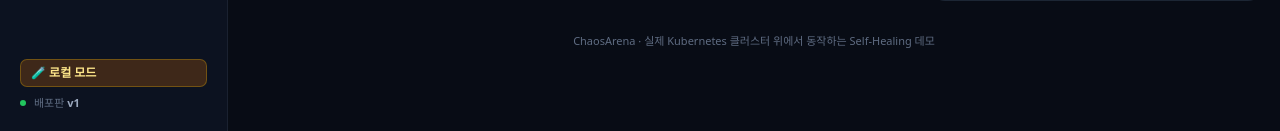
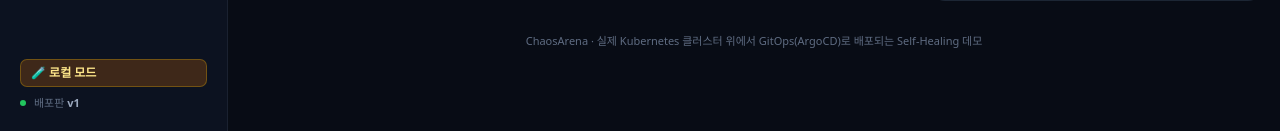
Before and after one commit to wonju90/ChaosArena, a Flask app: page / in a window 1280 px wide. Shown: the part 669-800 px from the top of the page. Run offline with Flask 3, Linux system fonts and the light colour scheme; some libraries are stand-ins or nearby versions; some web fonts are replaced.

Commit message:
Update footer copy to reflect the GitOps/ArgoCD deploy path
Small, visible change used to trigger and verify a real end-to-end
GitOps deploy (Jenkins build -> ChaosArena-manifests commit -> ArgoCD sync).

Co-Authored-By: Claude Sonnet 5 <noreply@anthropic.com>

```diff
--- a/templates/base.html
+++ b/templates/base.html
@@ -200,7 +200,7 @@
     <div class="p-5">
       {% block content %}{% endblock %}
       <footer class="mt-8 text-center text-[11px] text-faint">
-        ChaosArena · 실제 Kubernetes 클러스터 위에서 동작하는 Self-Healing 데모
+        ChaosArena · 실제 Kubernetes 클러스터 위에서 GitOps(ArgoCD)로 배포되는 Self-Healing 데모
       </footer>
     </div>
   </main>
```
